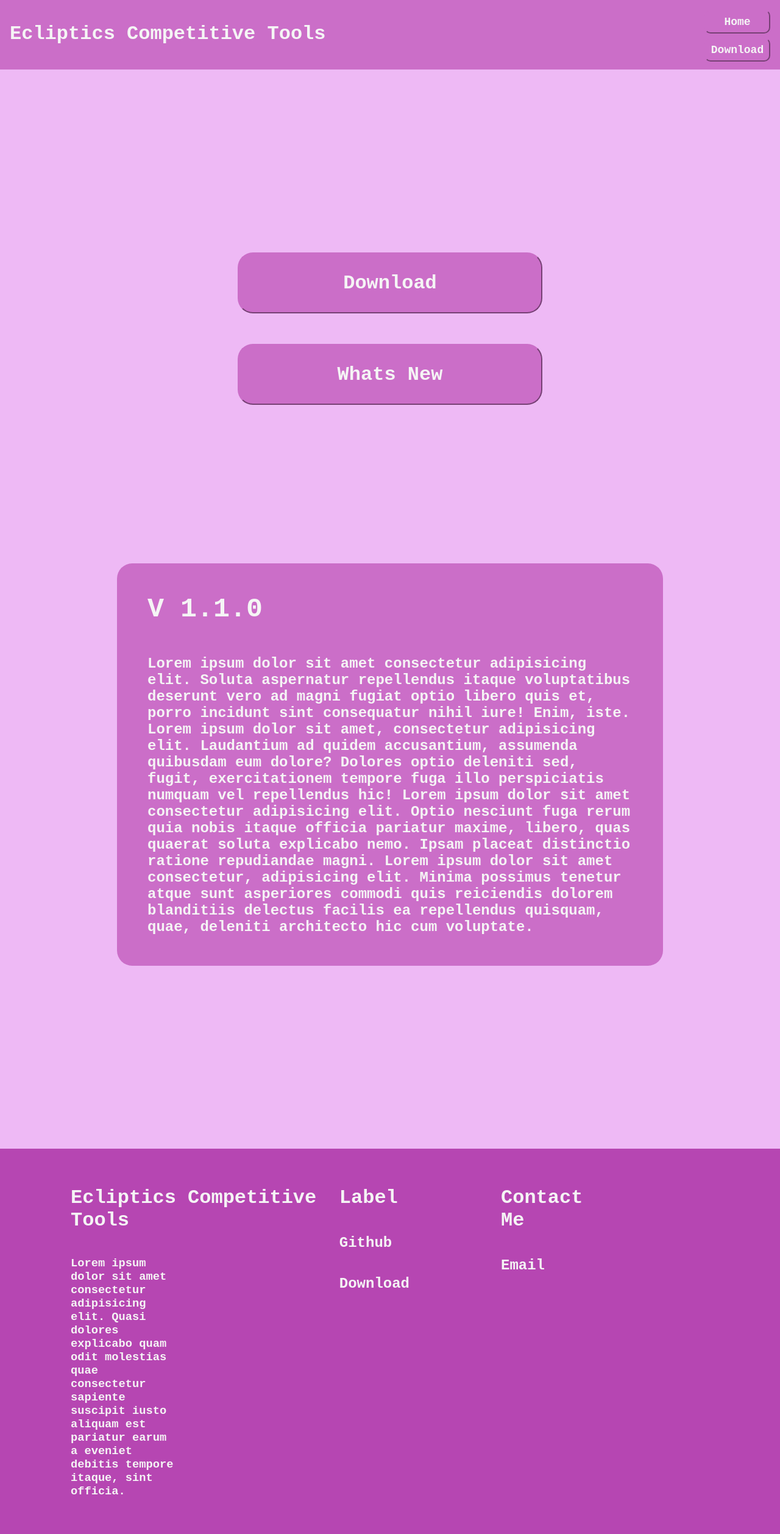
After one commit to EclpticRanger/Package-Website, a Flask app: template templates/download.html in a window 1280 px wide. The commit adds this page. Shown: the whole page at 61% size. Run offline with Flask 3, Linux system fonts and the light colour scheme; the template is opened without the code that fills it, so the values that code supplies are empty.

Commit message:
massave progress

```diff
--- a/app.py
+++ b/app.py
@@ -0,0 +1,14 @@
+from flask import Flask, render_template
+
+app = Flask(__name__)
+
+@app.route("/")
+def home():
+    return render_template("home.html")
+
+@app.route("/download")
+def download():
+    return render_template("download.html")
+
+if __name__ == "__main__":
+    app.run(debug=True)
--- /dev/null
+++ b/static/styles/style.css
@@ -0,0 +1,120 @@
+html, body{
+    margin: 0;
+    background-color: rgb(238, 185, 245);
+    overscroll-behavior: none;
+    font-family:'Courier New', Courier, monospace;
+}
+
+.flex-column{
+    flex-direction: row;
+    display: flex;
+}
+
+.flex-row{
+    flex-direction: column;
+    display: flex;
+}
+
+.home{
+    display: flex;
+    justify-content: center; /* Centers horizontally */
+    align-items: center;
+    flex-direction: column;
+}
+
+.header-button{
+    height: 150%;
+    width: 6em;
+    font-size: large;
+    border-color: rgb(203, 110, 200);
+    background-color: rgb(203, 110, 200);
+    color: whitesmoke;
+    font-family:'Courier New', Courier, monospace;
+    font-weight: bold;
+    border-radius: 10px;
+}
+
+header {
+    background-color: rgb(203, 110, 200);
+    padding: 1rem;
+    display: flex;
+    flex-direction: row;
+    justify-content: space-between;
+}
+
+.header-text{
+    color: whitesmoke;
+}
+
+.footer{
+    background-color: rgb(182, 70, 178);
+    padding: 1rem;
+    display: flex;
+    flex-direction: row;
+    justify-content: space-between;
+    color: whitesmoke;
+}
+
+.link-text{
+    color: whitesmoke;
+    text-decoration: none;
+}
+
+.download{
+    flex-direction: column;
+    display: flex;
+    justify-content: center;
+    align-items: center;
+    padding-top: 300px;
+    padding-bottom: 300px;
+    gap: 50px;
+}
+
+.download-button{
+    color: whitesmoke;
+    background-color: rgb(203, 110, 200);
+    border-color: rgb(203, 110, 200);
+    height: 100px;
+    width: 500px;
+    border-radius: 25px;
+    font-size: xx-large;
+    font-family:'Courier New', Courier, monospace;
+    font-weight: bold;
+}
+
+.info{
+    background-color: rgb(203, 110, 200);
+    width: 70%;
+    border-radius: 25px;
+    margin-top: 210px;
+    align-content: center;
+}
+
+.info-text{
+    color: whitesmoke;
+    margin-top: 50px;
+    margin-left: 50px;
+    margin-bottom: 50px;
+    margin-right: 50px;
+}
+
+.info-label{
+    color: whitesmoke;
+    margin-top: 50px;
+    margin-left: 50px;
+    margin-bottom: 50px;
+    margin-right: 50px;
+    font-size: 45px;
+}
+
+.info-button{
+    height: 40px;
+    width: 6em;
+    font-size: large;
+    border-color: rgb(203, 110, 200);
+    background-color: rgb(203, 110, 200);
+    color: whitesmoke;
+    font-family:'Courier New', Courier, monospace;
+    font-weight: bold;
+    border-radius: 10px;
+}
--- /dev/null
+++ b/templates/download.html
@@ -0,0 +1,16 @@
+{% extends "layout.html" %}
+{% block content %}
+<div class="download">
+    <a href="https://codeload.github.com/EclpticRanger/Ecliptics-Competitive-Tools/zip/refs/tags/Full_Release">
+        <button class="download-button">Download</button>
+    </a>
+    <a href="https://github.com/EclpticRanger/Ecliptics-Competitive-Tools/releases/tag/Full_Release">
+        <button class="download-button">Whats New</button>
+    </a>
+
+    <div class="info">
+        <h1 class="info-label">V 1.1.0</h1>
+        <h2 class="info-text">Lorem ipsum dolor sit amet consectetur adipisicing elit. Soluta aspernatur repellendus itaque voluptatibus deserunt vero ad magni fugiat optio libero quis et, porro incidunt sint consequatur nihil iure! Enim, iste. Lorem ipsum dolor sit amet, consectetur adipisicing elit. Laudantium ad quidem accusantium, assumenda quibusdam eum dolore? Dolores optio deleniti sed, fugit, exercitationem tempore fuga illo perspiciatis numquam vel repellendus hic! Lorem ipsum dolor sit amet consectetur adipisicing elit. Optio nesciunt fuga rerum quia nobis itaque officia pariatur maxime, libero, quas quaerat soluta explicabo nemo. Ipsam placeat distinctio ratione repudiandae magni. Lorem ipsum dolor sit amet consectetur, adipisicing elit. Minima possimus tenetur atque sunt asperiores commodi quis reiciendis dolorem blanditiis delectus facilis ea repellendus quisquam, quae, deleniti architecto hic cum voluptate.</h2>
+    </div>
+</div>
+{% endblock %}
--- /dev/null
+++ b/templates/footer.html
@@ -0,0 +1,23 @@
+<footer class="footer">
+    <div class="flex-row" style="padding-left: 100px; padding-top: 25px; padding-bottom: 25px;">
+        <h1>Ecliptics Competitive Tools</h1>
+        <h3 style="width: 40%;">Lorem ipsum dolor sit amet consectetur adipisicing elit. Quasi dolores explicabo quam odit molestias quae consectetur sapiente suscipit iusto aliquam est pariatur earum a eveniet debitis tempore itaque, sint officia.</h3>
+    </div>
+    <div class="flex-column" style="gap: 150px; padding-right: 250px; padding-top: 25px;">
+        <div class="flex-row">
+            <h1>Label</h1>
+            <a href="https://github.com/EclpticRanger/Ecliptics-Competitive-Tools" class="link-text">
+                <h2>Github</h2>
+            </a>
+            <a href="/download" class="link-text">
+                <h2>Download</h2>
+            </a>
+        </div>
+        <div class="flex-row" style="width: 192px;">
+            <h1>Contact Me</h1>
+            <a href="mailto:24310@burnside.school.nz" class="link-text">
+                <h2>Email</h2>
+            </a>
+        </div>
+    </div>
+</footer>
--- a/templates/header.html
+++ b/templates/header.html
@@ -0,0 +1,11 @@
+<header class="header">
+    <h1 class="header-text">Ecliptics Competitive Tools</h1>
+    <div class="flex-row" style="gap: 20px; padding-bottom: 10px;">
+        <a href="/">
+            <button class="header-button">Home</button>
+        </a>
+        <a href="/download">
+            <button class="header-button">Download</button>
+        </a>
+    </div>
+</header>
--- a/templates/layout.html
+++ b/templates/layout.html
@@ -4,12 +4,13 @@
     <meta charset="UTF-8">
     <meta name="viewport" content="width=device-width, initial-scale=1.0">
     <link rel="stylesheet" href="static/styles/style.css">
-    <title>Realm Script</title>
+    <title>Ecliptics Competitive Tools</title>
 </head>
 <body>
     {% include "header.html" %}
     {% block content %}
 
     {% endblock %}
+    {% include "footer.html" %}
 </body>
 </html>
```
Also changed, not shown: templates/home.html (+15 -0 lines), templates/static/styles/style.css (deleted).
